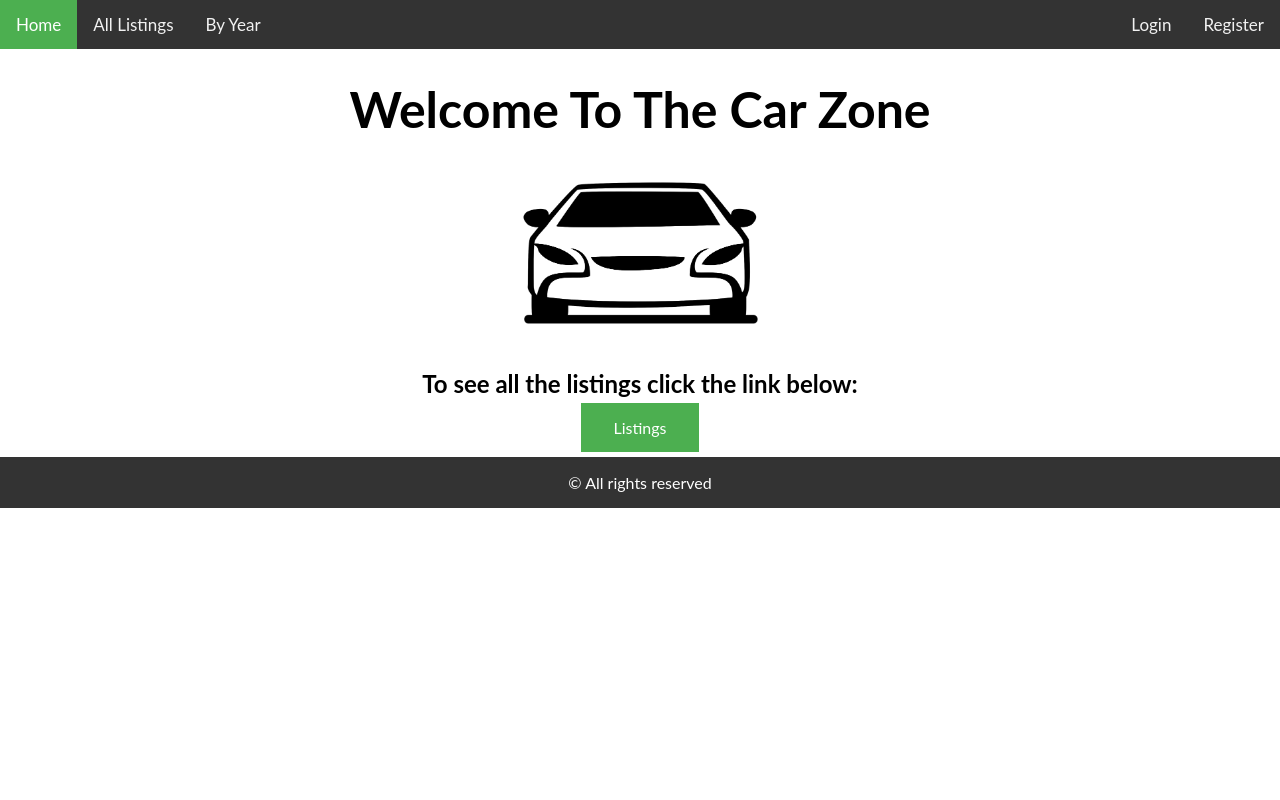
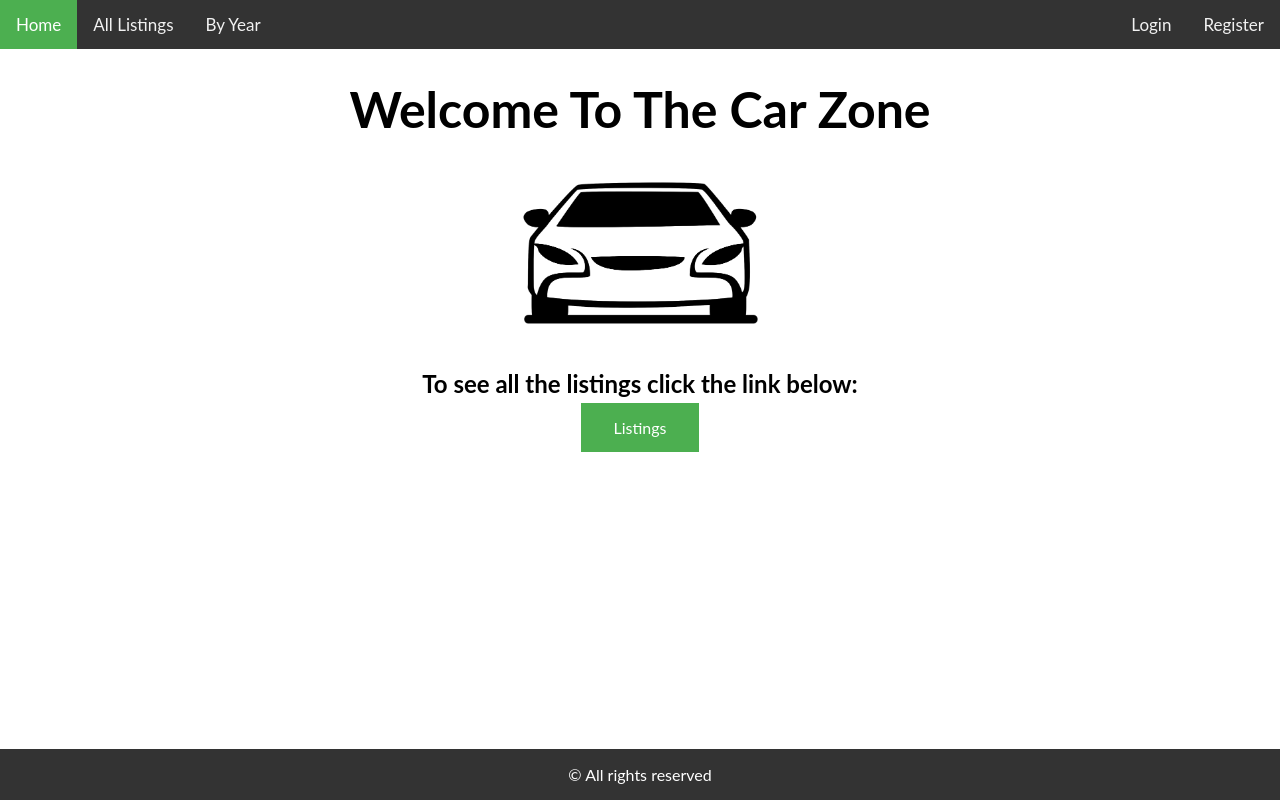
Before and after one commit to Borislav-Vezirov/car-zone, a React (Create React App) app: page / in a window 1280 px wide. Built offline with nearby package versions, Linux system fonts and the light colour scheme.

Commit message:
minor changes

```diff
--- a/public/style/listing-details.css
+++ b/public/style/listing-details.css
@@ -24,6 +24,7 @@
     border: none;
     color: white;
     margin: auto;
+    margin-right: 5px;
     padding: 11px 30px;
     text-align: center;
     text-decoration: none;
--- a/public/style/site.css
+++ b/public/style/site.css
@@ -8,7 +8,7 @@ body {
 }
 
 footer {
-    /* position: absolute; */
+    position: absolute;
     bottom: 0;
     left: 0;
     right: 0;
```
